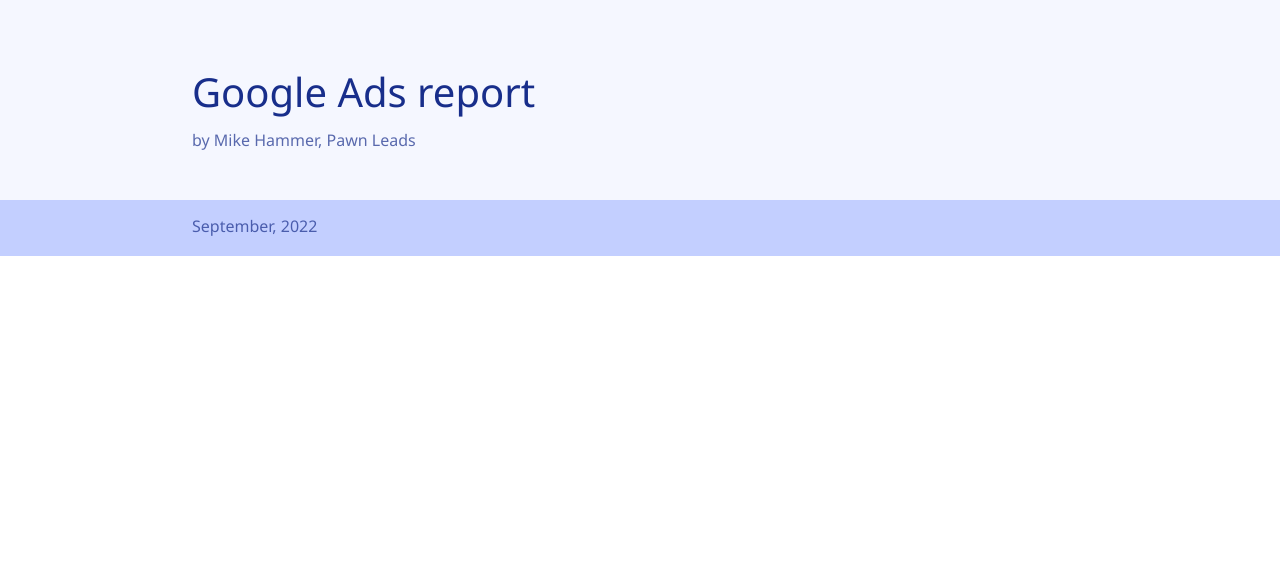
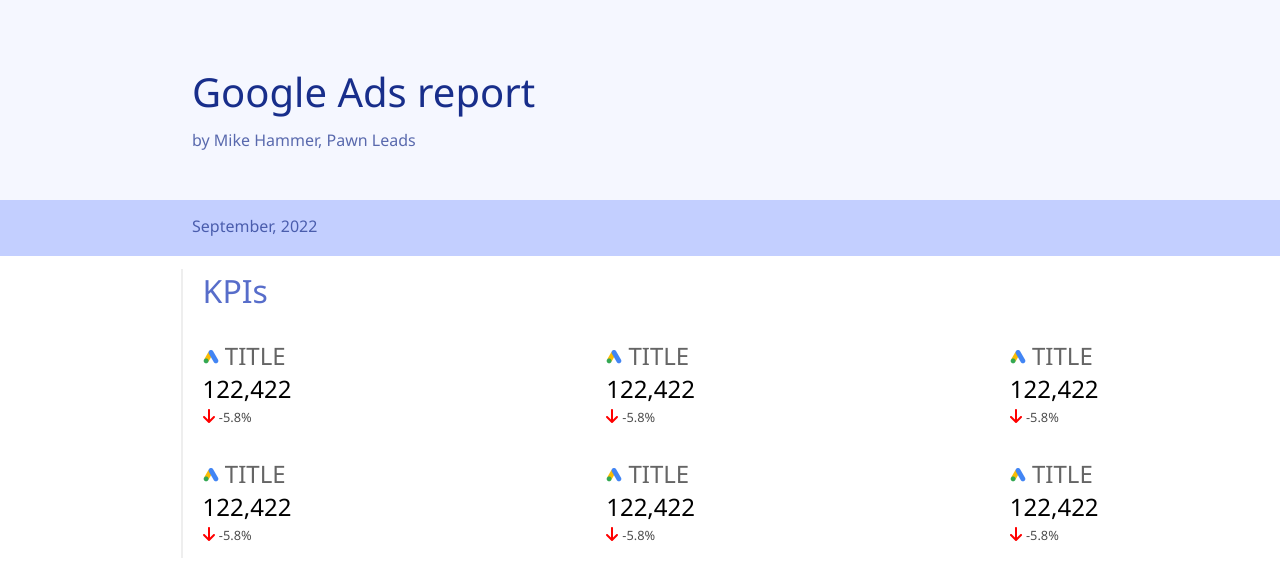
Before and after one commit to ShammiAnand/google-ad-report, a React (Create React App) app: page / in a window 1280 px wide. Shown: the top 580 px of the page. Built offline with nearby package versions, Linux system fonts and the light colour scheme.

Commit message:
added KPIs

```diff
--- a/package.json
+++ b/package.json
@@ -3,10 +3,15 @@
   "version": "0.1.0",
   "private": true,
   "dependencies": {
+    "@fortawesome/fontawesome-svg-core": "^6.2.0",
+    "@fortawesome/free-solid-svg-icons": "^6.2.0",
+    "@fortawesome/react-fontawesome": "^0.2.0",
     "@testing-library/jest-dom": "^5.16.5",
     "@testing-library/react": "^13.4.0",
     "@testing-library/user-event": "^13.5.0",
+    "chart.js": "^3.9.1",
     "react": "^18.2.0",
+    "react-chartjs-2": "^4.3.1",
     "react-dom": "^18.2.0",
     "react-scripts": "5.0.1",
     "web-vitals": "^2.1.4"
--- a/src/App.css
+++ b/src/App.css
@@ -4,7 +4,10 @@
 
 .App {
   width: 100vw;
+  height: auto;
   display: flex;
+
   flex-direction: column;
+  align-items: center;
   font-family: "Segoe UI", Tahoma, Geneva, Verdana, sans-serif;
 }
--- a/src/App.js
+++ b/src/App.js
@@ -2,12 +2,19 @@
 import "./App.css";
 import Header from "./Header";
 import Date from "./Date";
+import Metrics from "./Metrics";
+import { library } from "@fortawesome/fontawesome-svg-core";
+
+import { faArrowDown } from "@fortawesome/free-solid-svg-icons";
+
+library.add(faArrowDown);
 
 function App() {
   return (
     <div className="App">
       <Header />
       <Date />
+      <Metrics />
     </div>
   );
 }
--- a/src/Date.css
+++ b/src/Date.css
@@ -1,4 +1,5 @@
 .Date {
+  width: 100%;
   height: 7vh;
   background-color: #c3cfff;
   color: #182e8b;
--- a/src/Header.css
+++ b/src/Header.css
@@ -1,4 +1,6 @@
 .Header {
+  width: 100%;
+  height: auto;
   color: #182e8b;
   background-color: #f5f7ff;
   height: 25vh;
--- /dev/null
+++ b/src/Metrics.css
@@ -0,0 +1,71 @@
+.Metrics {
+  width: 70%;
+  height: auto;
+  border-left: 2px solid #eeeeee;
+  padding-left: 1.5%;
+  margin-top: 1%;
+  display: flex;
+  flex-direction: column;
+}
+
+.Metrics__heading {
+  font-size: 2rem;
+  font-weight: 500;
+  margin-bottom: 1%;
+  color: #576dca;
+}
+
+.Metrics__KPIs {
+  /* padding: 5%; */
+  width: 70vw;
+  display: flex;
+  flex-direction: row;
+  justify-content: space-between;
+  align-items: center;
+  margin-top: 2%;
+  margin-bottom: 5%;
+}
+
+.Metrics__KPIs__KPI {
+  height: 7vh;
+  display: flex;
+  flex-direction: column;
+  align-items: start;
+  justify-content: space-between;
+}
+.Metrics__KPIs__KPI img {
+  width: 1rem;
+  height: 1rem;
+}
+
+.Metrics__KPIs__KPI .data {
+  font-size: 1.5rem;
+}
+
+.Metrics__KPIs__KPI .margin {
+  font-size: 0.8rem;
+  opacity: 0.7;
+}
+
+.Metrics__KPIs__KPI__title {
+  font-size: 1.5rem;
+  color: black;
+  opacity: 0.6;
+}
+
+@media only screen and (max-width: 600px) {
+  .Metrics__KPIs {
+    /* width: 100vw; */
+    flex-direction: column;
+    align-items: center;
+  }
+  .Metrics__KPIs__KPI {
+    width: 100%;
+    height: 10vh;
+    padding: 5%;
+    margin-bottom: 10%;
+  }
+  .Metrics {
+    margin-top: 5%;
+  }
+}
--- /dev/null
+++ b/src/Metrics.js
@@ -0,0 +1,86 @@
+import React from "react";
+import "./Metrics.css";
+import { FontAwesomeIcon } from "@fortawesome/react-fontawesome";
+import ads from "./assets/ads.png";
+
+function Metrics() {
+  return (
+    <div className="Metrics">
+      <div className="Metrics__heading"> KPIs </div>
+
+      <div className="Metrics__KPIs">
+        <div className="Metrics__KPIs__KPI">
+          <div>
+            <img src={ads} alt="ads" />
+            <span className="Metrics__KPIs__KPI__title"> TITLE </span>
+          </div>
+          <div className="data">122,422</div>
+          <div>
+            <FontAwesomeIcon icon="fa-arrow-down" style={{ color: "red" }} />{" "}
+            <span className="margin">-5.8%</span>
+          </div>
+        </div>
+        <div className="Metrics__KPIs__KPI">
+          <div>
+            <img src={ads} alt="ads" />
+            <span className="Metrics__KPIs__KPI__title"> TITLE </span>
+          </div>
+          <div className="data">122,422</div>
+          <div>
+            <FontAwesomeIcon icon="fa-arrow-down" style={{ color: "red" }} />{" "}
+            <span className="margin">-5.8%</span>
+          </div>
+        </div>
+        <div className="Metrics__KPIs__KPI">
+          <div>
+            <img src={ads} alt="ads" />
+            <span className="Metrics__KPIs__KPI__title"> TITLE </span>
+          </div>
+          <div className="data">122,422</div>
+          <div>
+            <FontAwesomeIcon icon="fa-arrow-down" style={{ color: "red" }} />{" "}
+            <span className="margin">-5.8%</span>
+          </div>
+        </div>
+      </div>
+
+      <div className="Metrics__KPIs">
+        <div className="Metrics__KPIs__KPI">
+          <div>
+            <img src={ads} alt="ads" />
+            <span className="Metrics__KPIs__KPI__title"> TITLE </span>
+          </div>
+          <div className="data">122,422</div>
+          <div>
+            <FontAwesomeIcon icon="fa-arrow-down" style={{ color: "red" }} />{" "}
+            <span className="margin">-5.8%</span>
+          </div>
+        </div>
+        <div className="Metrics__KPIs__KPI">
+          <div>
+            <img src={ads} alt="ads" />
+            <span className="Metrics__KPIs__KPI__title"> TITLE </span>
+          </div>
+          <div className="data">122,422</div>
+          <div>
+            <FontAwesomeIcon icon="fa-arrow-down" style={{ color: "red" }} />{" "}
+            <span className="margin">-5.8%</span>
+          </div>
+        </div>
+        <div className="Metrics__KPIs__KPI">
+          <div>
+            <img src={ads} alt="ads" />
+            <span className="Metrics__KPIs__KPI__title"> TITLE </span>
+          </div>
+          <div className="data">122,422</div>
+          <div>
+            <FontAwesomeIcon icon="fa-arrow-down" style={{ color: "red" }} />{" "}
+            <span className="margin">-5.8%</span>
+          </div>
+        </div>
+      </div>
+    </div>
+  );
+}
+
+export default Metrics;
```
Also changed, not shown: src/assets/ads.png (added), 1 other file (tests, documents, lock files or other folders).
